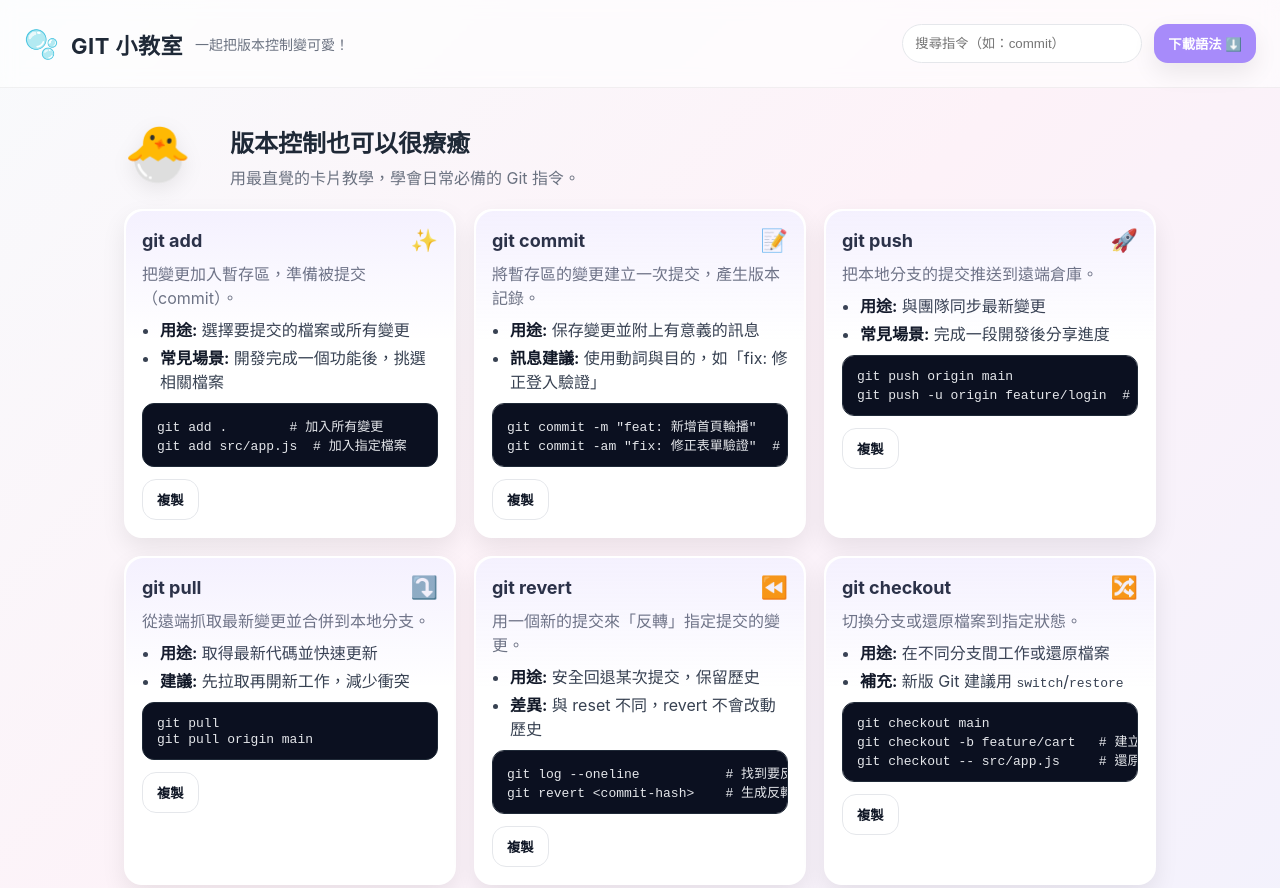
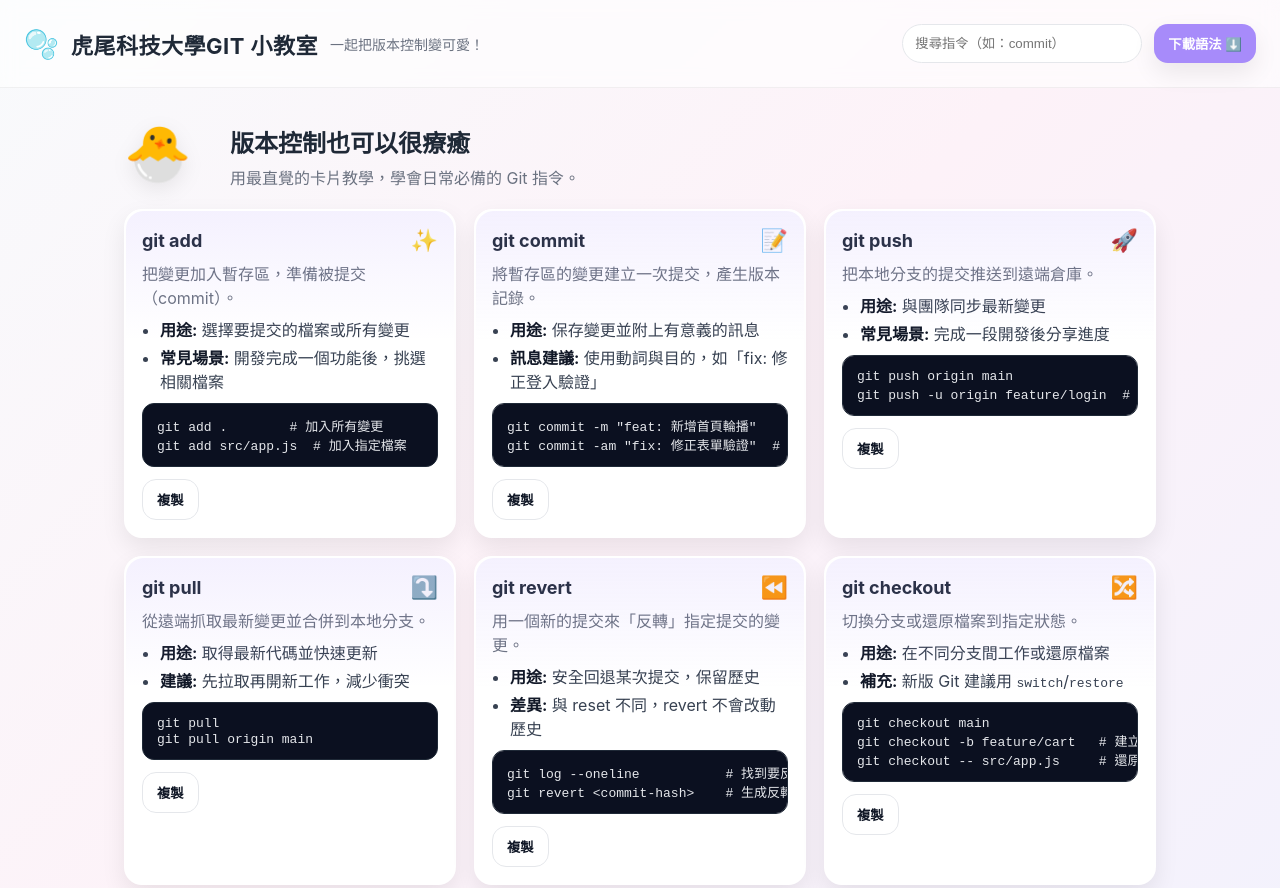
Before and after one commit to a4566582-source/misgit, a plain HTML site: page index.html in a window 1280 px wide. Shown: the top 888 px of the page. Drawn offline with nearby package versions, Linux system fonts and the light colour scheme.

Commit message:
Update index.html

```diff
--- a/index.html
+++ b/index.html
@@ -12,7 +12,7 @@
   <header class="site-header">
     <div class="brand">
       <span class="logo">🫧</span>
-      <h1>GIT 小教室</h1>
+      <h1>虎尾科技大學GIT 小教室</h1>
       <span class="tagline">一起把版本控制變可愛！</span>
     </div>
     <div class="actions">
```
